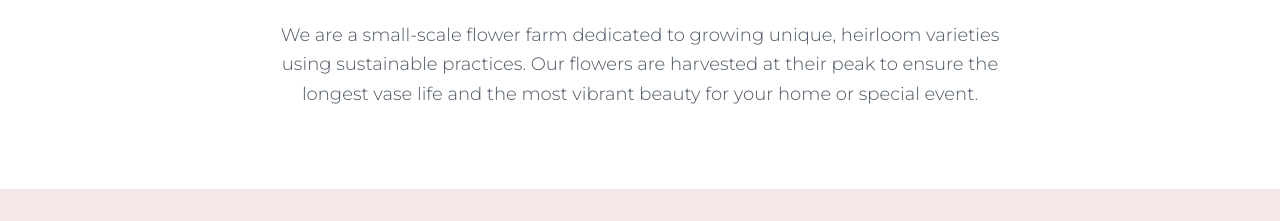
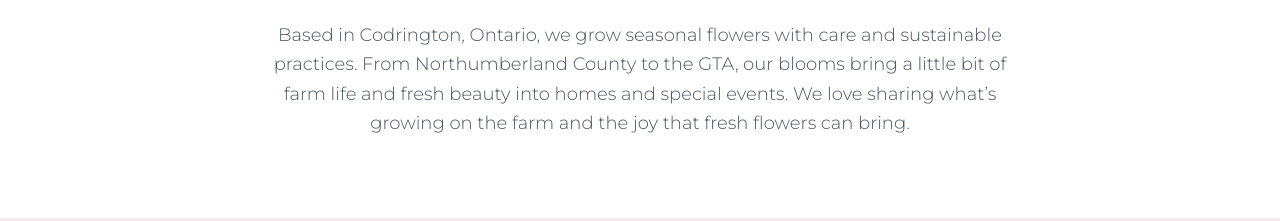
Before and after one commit to iMcKenzie/Blossom-And-Croak, a plain HTML site: page BlossomAndCroak/index.html in a window 1280 px wide. Shown: the part 579-800 px from the top of the page. Drawn offline with nearby package versions, Linux system fonts and the light colour scheme.

Commit message:
changed market picture changed intro blurb
changed market picture changed intro blurb

```diff
--- a/BlossomAndCroak/index.html
+++ b/BlossomAndCroak/index.html
@@ -165,9 +165,10 @@
             <i data-lucide="flower-2" class="w-8 h-8 mx-auto text-farm-accent mb-6"></i>
             <h2 class="font-serif text-3xl md:text-4xl italic text-farm-green mb-6">Rooted in Nature</h2>
             <p class="text-gray-600 leading-relaxed font-light text-lg">
-                We are a small-scale flower farm dedicated to growing unique, heirloom varieties using sustainable
-                practices. Our flowers are harvested at their peak to ensure the longest vase life and the most vibrant
-                beauty for your home or special event.
+                Based in Codrington, Ontario, we grow seasonal flowers with care and sustainable practices. From
+                Northumberland County to the GTA, our blooms bring a little bit of farm life and fresh beauty into
+                homes and special events. We love sharing what’s growing on the farm and the joy that fresh flowers
+                can bring.
             </p>
         </div>
     </section>
```
Also changed, not shown: 1 other file.
